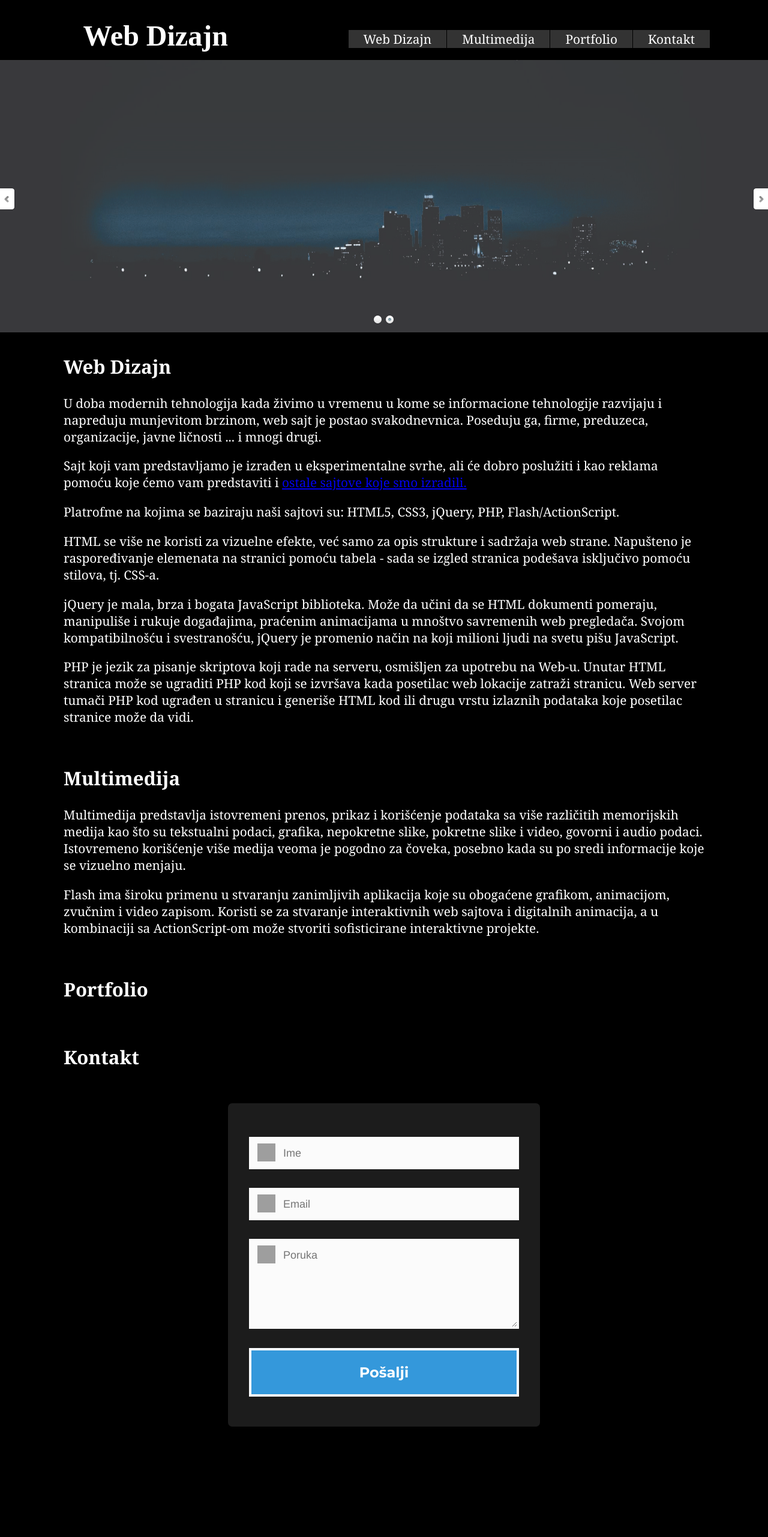
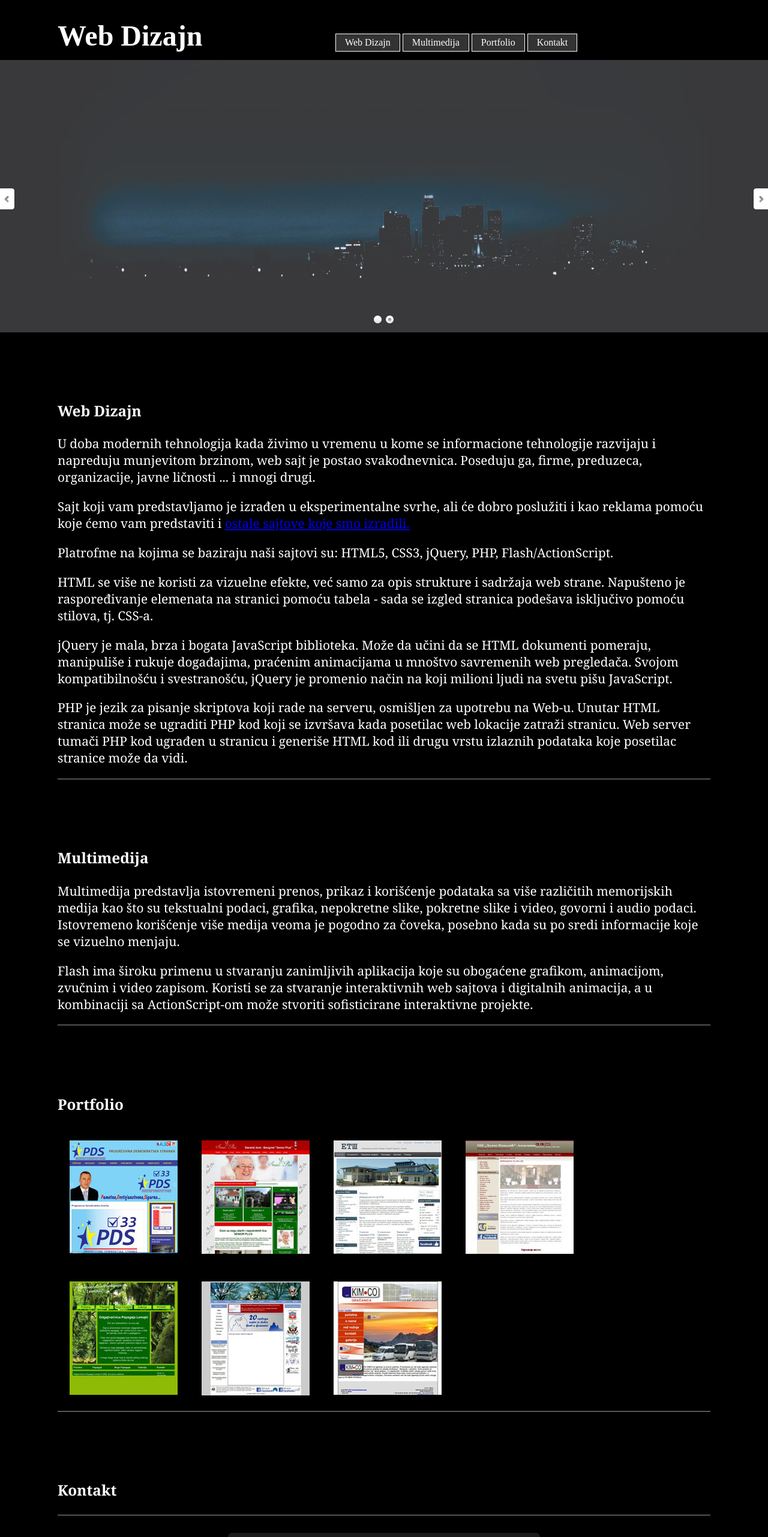
Before and after one commit to AcaDenic/webdizajn, a plain HTML site: page index.html in a window 1280 px wide. Shown: the top 2562 px of the page at 60% size. Before the commit the page ends 2378 px from the top, so only its background shows below. Drawn offline with nearby package versions, Linux system fonts and the light colour scheme; grey boxes are pictures that could not be loaded.

Commit message:
Dodate izmene na sajtu. Javljaju se dva problema.

```diff
--- a/acadenic.css
+++ b/css/acadenic.css
@@ -11,21 +11,28 @@
         }
 
         header{
-            width: 100%;
+           /* width: 100%;
             height: 100px;
-            /*position: fixed;*/
             z-index: 1;
             position: fixed;
             top: 0px;
             background-color: #000000;
-            margin-bottom: 10;
+            margin-bottom: 10;*/
+            height: 90px;
+            background: #000000;
+            position: fixed;
+            z-index: 3;
+            width: 100%;
+            left: 0;
+            top: 0;
         }
 
        #naslov{
-            width: 30%;
+            /*width: 30%;*/
+            height: 90px;
             float: left;
             text-align: center;
-          /* background-color: orange;*/
+           /* background-color: orange;*/
         }
 
         #naslov h1{
@@ -40,9 +47,21 @@
         #slajder > img{
             float: left;
         }
-        .acadenic{
-            padding: 10px;
+        section {
             font-family: "Cambria", "Calibri", Arial, Verdana, sans-serif;
             font-size: 1.3em;
-            /*position: static;*/
+           /* position: relative;*/
+            padding: 90px 0 0;
+            width: 100%;
+            float: left;
+            border-bottom: 1px solid #999;
         }
+
+        img{
+            max-width: 100%;
+        }
+
+        .portfolio{
+            float: left;
+            margin: 20px;
+        }
--- /dev/null
+++ b/css/navigacija.css
@@ -0,0 +1,37 @@
+nav {
+      display: block;
+      /*width: 960px;*/
+      /*margin: 100px auto;*/
+      text-align: center;
+     /* background-color: blue;*/
+       padding-top: 40px;
+    }
+    nav ul {
+      list-style: none;
+    }
+    nav li {
+      display: inline-block;
+    }
+    nav a {
+      display: inline-block;
+      background: #333;
+      color: white;
+      padding: 5px 15px;
+      border: 1px solid white;
+      text-decoration: none;
+    }
+    nav a:hover {
+      border: 1px solid #566479;
+      background: #3385FF;
+    }
+    nav a:active {
+      background: blue;
+    }
+    nav select {
+      display: none;
+    }
+
+    @media (max-width: 960px) {
+      nav ul     { display: none; }
+      nav select { display: inline-block; }
+    }
--- a/index.html
+++ b/index.html
@@ -18,16 +18,49 @@
     <meta name="revisit-after" content="10 days"/>
     <meta name="MSSmartTagsPreventParsing" content="true"/>
 	<title>Web Dizajn | Denicdizajn | Aca Denic</title>
-    <link rel="stylesheet" type="text/css" href="kontakt.css">
-    <link rel="stylesheet" type="text/css" href="acadenic.css">
-    <link rel="stylesheet" type="text/css" href="acadenic_nav.css">
+
+
+    <link rel="stylesheet" type="text/css" href="css/kontakt.css">
+    <link rel="stylesheet" type="text/css" href="css/acadenic.css">
+    <link rel="stylesheet" type="text/css" href="css/navigacija.css">
+    <link rel="stylesheet" href="lean-slider.css" type="text/css" />
+    <link rel="stylesheet" href="sample-styles.css" type="text/css" />
 
     <script src="scripts/modernizr-2.6.1.min.js"></script>
-
     <script src="http://ajax.googleapis.com/ajax/libs/jquery/1.8.0/jquery.min.js"></script>
     <script src="lean-slider.js"></script>
-    <link rel="stylesheet" href="lean-slider.css" type="text/css" />
-    <link rel="stylesheet" href="sample-styles.css" type="text/css" />
+    <script>
+     // DOM ready
+     $(function() {
+
+      // Create the dropdown base
+      $("<select />").appendTo("nav");
+
+      // Create default option "Go to..."
+      $("<option />", {
+         "selected": "selected",
+         "value"   : "",
+         "text"    : "Idi na..."
+      }).appendTo("nav select");
+
+      // Populate dropdown with menu items
+      $("nav a").each(function() {
+       var el = $(this);
+       $("<option />", {
+           "value"   : el.attr("href"),
+           "text"    : el.text()
+       }).appendTo("nav select");
+      });
+
+       // To make dropdown actually work
+       // To make more unobtrusive: http://css-tricks.com/4064-unobtrusive-page-changer/
+      $("nav select").change(function() {
+        window.location = $(this).find("option:selected").val();
+      });
+
+     });
+    </script>
+
 
 
 </head>
@@ -40,10 +73,10 @@
     </div>
         <nav>
 	       <ul>
-		      <li><a href="#webdizajn">Web Dizajn</a></li>
-		      <li><a href="#multimetija">Multimedija</a></li>
-		      <li><a href="#portfolio">Portfolio</a></li>
-		      <li><a href="#kontakt">Kontakt</a></li>
+		      <li><a href="#webdizajn" data-scrool>Web Dizajn</a></li>
+		      <li><a href="#multimetija" data-scrool>Multimedija</a></li>
+		      <li><a href="#portfolio" data-scrool>Portfolio</a></li>
+		      <li><a href="#kontakt" data-scrool>Kontakt</a></li>
 	       </ul>
         </nav>
         </div>
@@ -75,26 +108,46 @@
 
 <div class="omotac">
 <article>
-	<div class="acadenic">
-		<h1><a id="webdizajn">Web Dizajn</a></h1>
+	<section id="webdizajn">
+		<h1>Web Dizajn</h1>
             <p>U doba modernih tehnologija kada živimo u vremenu u kome se informacione tehnologije razvijaju i napreduju munjevitom brzinom, web sajt je postao svakodnevnica. Poseduju ga, firme, preduzeca, organizacije, javne ličnosti ... i mnogi drugi.</p>
             <p>Sajt koji vam predstavljamo je izrađen u eksperimentalne svrhe, ali će dobro poslužiti i kao reklama pomoću koje ćemo vam predstaviti i <a href="#">ostale sajtove koje smo izradili.</a></p>
             <p>Platrofme na kojima se baziraju naši sajtovi su: HTML5, CSS3, jQuery, PHP, Flash/ActionScript.</p>
             <p>HTML se više ne koristi za vizuelne efekte, već samo za opis strukture i sadržaja web strane. Napušteno je raspoređivanje elemenata na stranici pomoću tabela - sada se izgled stranica podešava isključivo pomoću stilova, tj. CSS-a.</p>
             <p>jQuery je mala, brza i bogata JavaScript biblioteka. Može da učini da se HTML dokumenti pomeraju, manipuliše i rukuje događajima, praćenim animacijama u mnoštvo savremenih web pregledača. Svojom kompatibilnošću i svestranošću, jQuery je promenio način na koji milioni ljudi na svetu pišu JavaScript.</p>
             <p>PHP je jezik za pisanje skriptova koji rade na serveru, osmišljen za upotrebu na Web-u. Unutar HTML stranica može se ugraditi PHP kod koji se izvršava kada posetilac web lokacije zatraži stranicu. Web server tumači PHP kod ugrađen u stranicu i generiše HTML kod ili drugu vrstu izlaznih podataka koje posetilac stranice može da vidi.</p>
-	</div>
-	<div class="acadenic">
-		<h1><a id="multimetija">Multimedija</a></h1>
+	</section>
+	<section id="multimetija">
+		<h1>Multimedija</h1>
             <p>Multimedija predstavlja istovremeni prenos, prikaz i korišćenje podataka sa više različitih memorijskih medija kao što su tekstualni podaci, grafika, nepokretne slike, pokretne slike i video, govorni i audio podaci. Istovremeno korišćenje više medija veoma je pogodno za čoveka, posebno kada su po sredi informacije koje se vizuelno menjaju.</p>
             <p>Flash ima široku primenu u stvaranju zanimljivih aplikacija koje su obogaćene grafikom, animacijom, zvučnim i video zapisom. Koristi se za stvaranje interaktivnih web sajtova i digitalnih animacija, a u kombinaciji sa ActionScript-om može stvoriti sofisticirane interaktivne projekte.</p>
-	</div>
-	<div class="acadenic">
-		<h1><a id="portfolio">Portfolio</a></h1>
-
-	</div>
-	<div class="acadenic">
-		<h1><a id="kontakt">Kontakt</a></h1>
+	</section>
+	<section id="portfolio">
+		<h1>Portfolio</h1>
+        <div class="portfolio">
+            <img src="images/pds-ks.jpg">
+        </div>
+        <div class="portfolio">
+            <img src="images/seniorplus_rs.jpg">
+        </div>
+        <div class="portfolio">
+            <img src="images/ets_edu_rs.jpg">
+        </div>
+        <div class="portfolio">
+            <img src="images/osljupcenikolic_edu_rs.jpg">
+        </div>
+        <div class="portfolio">
+            <img src="images/lemajic_org.jpg">
+        </div>
+        <div class="portfolio">
+            <img src="images/zivot_u_gracanici.jpg">
+        </div>
+        <div class="portfolio">
+            <img src="images/kimcoprevoz.jpg">
+        </div>
+	</section>
+	<section id="kontakt">
+		<h1>Kontakt</h1>
         <div id="form-main">
             <div id="form-div">
                 <form class="form" id="form1">
@@ -116,8 +169,12 @@
                         <div class="ease"></div>
                     </div>
                 </form>
+            </div>
+	   </section>
+       <section>
+            <h1>Društvene mreže</h1>
 
-	   </div>
+       </section>
 </article>
 </div>
 </body>
```
Also changed, not shown: js/script.js (deleted, +0 -25 lines), css/acadenic_nav.css (renamed from acadenic_nav.css), css/kontakt.css (renamed from kontakt.css), images/ets_edu_rs.jpg (added), images/kimcoprevoz.jpg (added), images/lemajic_org.jpg (added), images/osljupcenikolic_edu_rs.jpg (added), images/pds-ks.jpg (added), images/seniorplus_rs.jpg (added), images/zivot_u_gracanici.jpg (added).
